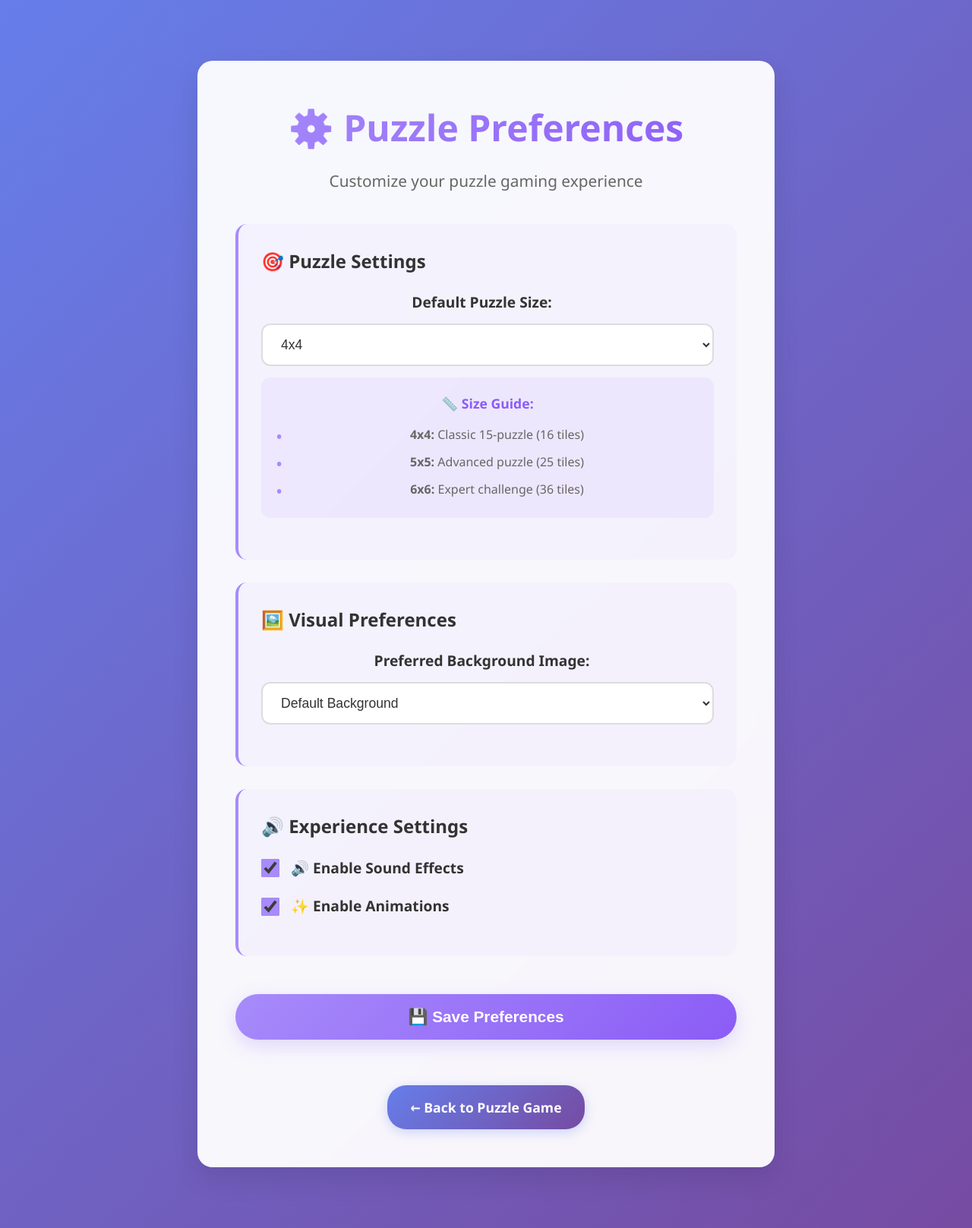
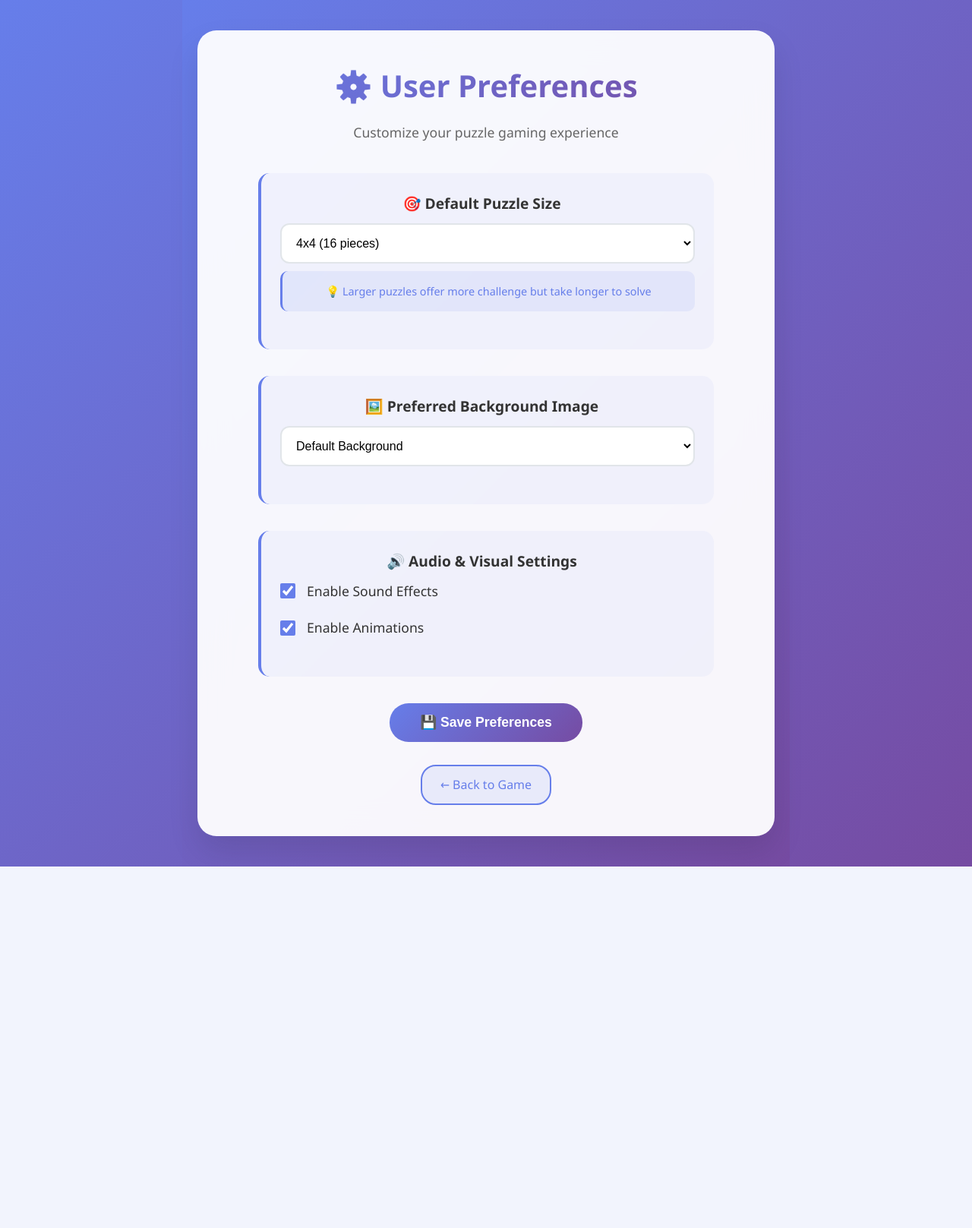
Before and after one commit to Nathanchukss/PFinal, a PHP site: page /preferences.php in a window 1280 px wide. Shown: the whole page at 76% size. After the commit the page ends 1141 px from the top, so only its background shows below. Run offline with PHP 8.4, Linux system fonts and the light colour scheme; the visitor is signed in with stand-in values (Sample User, id 1); data that the repository does not hold is empty.

Commit message:
updating to main

```diff
--- a/preferences.php
+++ b/preferences.php
@@ -9,31 +9,31 @@ if (!isset($_SESSION['user_id'])) {
 
 $user_id = $_SESSION['user_id'];
 
-// Fetch available active backgrounds
+// Fetch active backgrounds
 $images = $pdo->query("SELECT * FROM background_images WHERE is_active = 1 ORDER BY upload_time DESC")->fetchAll();
 
-// Fetch or initialize user preferences
+// Fetch existing preferences
 $stmt = $pdo->prepare("SELECT * FROM user_preferences WHERE user_id = ?");
 $stmt->execute([$user_id]);
 $prefs = $stmt->fetch();
 
 if (!$prefs) {
-  $pdo->prepare("INSERT INTO user_preferences (user_id) VALUES (?)")->execute([$user_id]);
+  // Insert initial defaults
+  $pdo->prepare("INSERT INTO user_preferences (user_id, default_puzzle_size, preferred_background_image_id, sound_enabled, animations_enabled)
+                 VALUES (?, '4x4', NULL, 1, 1)")->execute([$user_id]);
+
   $prefs = [
     'default_puzzle_size' => '4x4',
     'preferred_background_image_id' => null,
-    'sound_enabled' => true,
-    'animations_enabled' => true
+    'sound_enabled' => 1,
+    'animations_enabled' => 1
   ];
 }
 
-$message = '';
-$messageType = '';
-
-// Save preferences on POST
 if ($_SERVER["REQUEST_METHOD"] === "POST") {
-  $size = $_POST["puzzle_size"];
-  $bg_id = $_POST["background"];
+  // Use fallback values if nothing is posted
+  $size = $_POST["puzzle_size"] ?? "4x4";
+  $bg_id = isset($_POST["background"]) && $_POST["background"] !== "" ? $_POST["background"] : null;
   $sound = isset($_POST["sound_enabled"]) ? 1 : 0;
   $anim = isset($_POST["animations_enabled"]) ? 1 : 0;
 
@@ -42,76 +42,79 @@ if ($_SERVER["REQUEST_METHOD"] === "POST") {
     SET default_puzzle_size = ?, preferred_background_image_id = ?, sound_enabled = ?, animations_enabled = ?
     WHERE user_id = ?
   ");
-  $stmt->execute([$size, $bg_id ?: null, $sound, $anim, $user_id]);
+  $stmt->execute([$size, $bg_id, $sound, $anim, $user_id]);
 
-  $message = "✅ Preferences saved successfully!";
-  $messageType = 'success';
+  // Refresh local preferences for display
+  $prefs = [
+    'default_puzzle_size' => $size,
+    'preferred_background_image_id' => $bg_id,
+    'sound_enabled' => $sound,
+    'animations_enabled' => $anim
+  ];
+
+  $message = "Preferences saved!";
+  $messageType = "success";
 }
 ?>
-
 <!DOCTYPE html>
 <html lang="en">
 <head>
   <meta charset="UTF-8">
   <meta name="viewport" content="width=device-width, initial-scale=1.0">
-  <title>Preferences - Fifteen Puzzle</title>
+  <title>User Preferences - Fifteen Puzzle</title>
   <link rel="stylesheet" href="style.css">
   <style>
     .preferences-container {
       max-width: 800px;
-      margin: 60px auto;
+      margin: 0 auto;
       padding: 20px;
+      min-height: 100vh;
+      background: linear-gradient(135deg, #667eea 0%, #764ba2 100%);
     }
 
     .preferences-card {
       background: rgba(255, 255, 255, 0.95);
-      backdrop-filter: blur(10px);
-      border-radius: 20px;
-      padding: 50px;
-      box-shadow: 0 15px 35px rgba(0, 0, 0, 0.1);
+      backdrop-filter: blur(20px);
+      border-radius: 25px;
+      padding: 40px;
+      margin: 20px 0;
+      box-shadow: 0 20px 40px rgba(0, 0, 0, 0.1);
+      border: 1px solid rgba(255, 255, 255, 0.2);
     }
 
     .preferences-header {
       text-align: center;
       margin-bottom: 40px;
+      color: #333;
     }
 
-    .preferences-header h1 {
-      font-size: 3rem;
+    .preferences-header h2 {
+      font-size: 2.5rem;
       font-weight: 700;
-      background: linear-gradient(135deg, #a78bfa, #8b5cf6);
+      margin-bottom: 15px;
+      background: linear-gradient(135deg, #667eea 0%, #764ba2 100%);
       -webkit-background-clip: text;
       -webkit-text-fill-color: transparent;
       background-clip: text;
-      margin-bottom: 15px;
     }
 
     .preferences-header p {
+      font-size: 1.1rem;
       color: #666;
-      font-size: 1.3rem;
-      line-height: 1.6;
+      margin: 0;
     }
 
     .preferences-form {
-      display: grid;
-      gap: 30px;
+      max-width: 600px;
+      margin: 0 auto;
     }
 
     .form-section {
-      background: rgba(167, 139, 250, 0.05);
+      margin-bottom: 35px;
+      padding: 25px;
+      background: rgba(102, 126, 234, 0.05);
       border-radius: 15px;
-      padding: 30px;
-      border-left: 4px solid #a78bfa;
-    }
-
-    .form-section h3 {
-      font-size: 1.5rem;
-      font-weight: 600;
-      color: #333;
-      margin-bottom: 20px;
-      display: flex;
-      align-items: center;
-      gap: 10px;
+      border-left: 4px solid #667eea;
     }
 
     .form-group {
@@ -123,25 +126,24 @@ if ($_SERVER["REQUEST_METHOD"] === "POST") {
       font-size: 1.2rem;
       font-weight: 600;
       color: #333;
-      margin-bottom: 12px;
+      margin-bottom: 10px;
     }
 
     .form-select {
       width: 100%;
-      padding: 15px 20px;
-      border: 2px solid #ddd;
+      padding: 15px;
+      border: 2px solid #e1e5e9;
       border-radius: 12px;
-      font-size: 1.1rem;
+      font-size: 1rem;
       background: white;
-      color: #333;
+      transition: all 0.3s ease;
       cursor: pointer;
-      transition: all 0.3s ease;
     }
 
     .form-select:focus {
       outline: none;
-      border-color: #a78bfa;
-      box-shadow: 0 0 0 3px rgba(167, 139, 250, 0.1);
+      border-color: #667eea;
+      box-shadow: 0 0 0 3px rgba(102, 126, 234, 0.1);
     }
 
     .checkbox-group {
@@ -152,137 +154,98 @@ if ($_SERVER["REQUEST_METHOD"] === "POST") {
     }
 
     .checkbox-group input[type="checkbox"] {
-      width: 24px;
-      height: 24px;
-      accent-color: #a78bfa;
+      width: 20px;
+      height: 20px;
+      accent-color: #667eea;
       cursor: pointer;
     }
 
     .checkbox-group label {
-      font-size: 1.2rem;
-      font-weight: 600;
+      font-size: 1.1rem;
+      font-weight: 500;
       color: #333;
       cursor: pointer;
       margin: 0;
     }
 
     .save-btn {
-      background: linear-gradient(135deg, #a78bfa, #8b5cf6);
+      background: linear-gradient(135deg, #667eea 0%, #764ba2 100%);
       color: white;
       border: none;
-      padding: 18px 40px;
-      font-size: 1.3rem;
+      padding: 15px 40px;
+      border-radius: 25px;
+      font-size: 1.1rem;
       font-weight: 600;
-      border-radius: 30px;
       cursor: pointer;
       transition: all 0.3s ease;
-      box-shadow: 0 8px 25px rgba(167, 139, 250, 0.3);
-      width: 100%;
-      margin-top: 20px;
+      display: block;
+      margin: 30px auto;
+      min-width: 200px;
     }
 
     .save-btn:hover {
       transform: translateY(-3px);
-      box-shadow: 0 12px 35px rgba(167, 139, 250, 0.4);
+      box-shadow: 0 10px 25px rgba(102, 126, 234, 0.4);
     }
 
     .back-btn {
       display: inline-block;
-      background: linear-gradient(135deg, #667eea, #764ba2);
-      color: white;
-      padding: 15px 30px;
-      border-radius: 25px;
+      background: rgba(102, 126, 234, 0.1);
+      color: #667eea;
+      padding: 12px 24px;
       text-decoration: none;
-      font-weight: 600;
-      font-size: 1.1rem;
+      border-radius: 20px;
+      font-weight: 500;
       transition: all 0.3s ease;
-      box-shadow: 0 4px 15px rgba(102, 126, 234, 0.3);
-      margin-top: 30px;
-      text-align: center;
+      border: 2px solid #667eea;
     }
 
     .back-btn:hover {
+      background: #667eea;
+      color: white;
       transform: translateY(-2px);
-      box-shadow: 0 6px 20px rgba(102, 126, 234, 0.4);
     }
 
     .message {
-      padding: 20px;
-      border-radius: 15px;
-      margin: 20px 0;
-      font-weight: 600;
-      font-size: 1.2rem;
+      padding: 15px 25px;
+      border-radius: 12px;
+      margin-bottom: 25px;
       text-align: center;
+      font-weight: 500;
+      font-size: 1.1rem;
     }
 
     .message.success {
-      background: linear-gradient(135deg, #4ade80, #22c55e);
-      color: white;
+      background: rgba(40, 167, 69, 0.1);
+      color: #155724;
+      border: 2px solid #28a745;
     }
 
     .puzzle-size-info {
-      background: rgba(167, 139, 250, 0.1);
-      border-radius: 12px;
-      padding: 20px;
-      margin-top: 15px;
-    }
-
-    .puzzle-size-info h4 {
-      color: #8b5cf6;
-      margin-bottom: 10px;
-      font-size: 1.1rem;
-    }
-
-    .puzzle-size-info ul {
-      list-style: none;
-      padding: 0;
-      margin: 0;
-    }
-
-    .puzzle-size-info li {
-      padding: 5px 0;
-      color: #666;
-      position: relative;
-      padding-left: 25px;
-    }
-
-    .puzzle-size-info li::before {
-      content: '•';
-      position: absolute;
-      left: 0;
-      color: #a78bfa;
-      font-weight: bold;
-      font-size: 1.2rem;
+      background: rgba(102, 126, 234, 0.1);
+      padding: 15px;
+      border-radius: 10px;
+      margin-top: 10px;
+      font-size: 0.9rem;
+      color: #667eea;
+      border-left: 3px solid #667eea;
     }
 
     @media (max-width: 768px) {
       .preferences-container {
-        margin: 20px auto;
         padding: 10px;
       }
 
       .preferences-card {
-        padding: 30px 20px;
+        padding: 25px;
       }
 
-      .preferences-header h1 {
-        font-size: 2.2rem;
-      }
-
-      .preferences-header p {
-        font-size: 1.1rem;
+      .preferences-header h2 {
+        font-size: 2rem;
       }
 
       .form-section {
         padding: 20px;
-      }
-
-      .form-group label {
-        font-size: 1.1rem;
-      }
-
-      .checkbox-group label {
-        font-size: 1.1rem;
       }
     }
   </style>
@@ -291,44 +254,36 @@ if ($_SERVER["REQUEST_METHOD"] === "POST") {
   <div class="preferences-container">
     <div class="preferences-card">
       <div class="preferences-header">
-        <h1>⚙️ Puzzle Preferences</h1>
+        <h2>⚙️ User Preferences</h2>
         <p>Customize your puzzle gaming experience</p>
       </div>
 
-      <?php if ($message): ?>
+      <?php if (isset($message)): ?>
         <div class="message <?= $messageType ?>">
-          <?= $message ?>
+          <?= htmlspecialchars($message) ?>
         </div>
       <?php endif; ?>
 
       <form method="POST" class="preferences-form">
         <div class="form-section">
-          <h3>🎯 Puzzle Settings</h3>
-
           <div class="form-group">
-            <label for="puzzle_size">Default Puzzle Size:</label>
+            <label for="puzzle_size">🎯 Default Puzzle Size</label>
             <select name="puzzle_size" id="puzzle_size" class="form-select">
               <?php foreach (['4x4', '5x5', '6x6'] as $option): ?>
-                <option value="<?= $option ?>" <?= $prefs['default_puzzle_size'] === $option ? 'selected' : '' ?>><?= $option ?></option>
+                <option value="<?= $option ?>" <?= $prefs['default_puzzle_size'] === $option ? 'selected' : '' ?>>
+                  <?= $option ?> (<?= $option === '4x4' ? '16 pieces' : ($option === '5x5' ? '25 pieces' : '36 pieces') ?>)
+                </option>
               <?php endforeach; ?>
             </select>
-
             <div class="puzzle-size-info">
-              <h4>📏 Size Guide:</h4>
-              <ul>
-                <li><strong>4x4:</strong> Classic 15-puzzle (16 tiles)</li>
-                <li><strong>5x5:</strong> Advanced puzzle (25 tiles)</li>
-                <li><strong>6x6:</strong> Expert challenge (36 tiles)</li>
-              </ul>
+              💡 Larger puzzles offer more challenge but take longer to solve
             </div>
           </div>
         </div>
 
         <div class="form-section">
-          <h3>🖼️ Visual Preferences</h3>
-
           <div class="form-group">
-            <label for="background">Preferred Background Image:</label>
+            <label for="background">🖼️ Preferred Background Image</label>
             <select name="background" id="background" class="form-select">
               <option value="">Default Background</option>
               <?php foreach ($images as $img): ?>
@@ -341,24 +296,24 @@ if ($_SERVER["REQUEST_METHOD"] === "POST") {
         </div>
 
         <div class="form-section">
-          <h3>🔊 Experience Settings</h3>
-
-          <div class="checkbox-group">
-            <input type="checkbox" name="sound_enabled" id="sound_enabled" <?= $prefs['sound_enabled'] ? 'checked' : '' ?>>
-            <label for="sound_enabled">🔊 Enable Sound Effects</label>
-          </div>
-
-          <div class="checkbox-group">
-            <input type="checkbox" name="animations_enabled" id="animations_enabled" <?= $prefs['animations_enabled'] ? 'checked' : '' ?>>
-            <label for="animations_enabled">✨ Enable Animations</label>
+          <div class="form-group">
+            <label>🔊 Audio & Visual Settings</label>
+            <div class="checkbox-group">
+              <input type="checkbox" name="sound_enabled" id="sound_enabled" <?= $prefs['sound_enabled'] ? 'checked' : '' ?>>
+              <label for="sound_enabled">Enable Sound Effects</label>
+            </div>
+            <div class="checkbox-group">
+              <input type="checkbox" name="animations_enabled" id="animations_enabled" <?= $prefs['animations_enabled'] ? 'checked' : '' ?>>
+              <label for="animations_enabled">Enable Animations</label>
+            </div>
           </div>
         </div>
 
         <button type="submit" class="save-btn">💾 Save Preferences</button>
       </form>
 
-      <div style="text-align: center;">
-        <a href="fifteen.php" class="back-btn">← Back to Puzzle Game</a>
+      <div style="text-align: center; margin-top: 30px;">
+        <a href="fifteen.php" class="back-btn">← Back to Game</a>
       </div>
     </div>
   </div>
```
Also changed, not shown: admin.php (+154 -145 lines), fifteen.php (+45 -29 lines).
